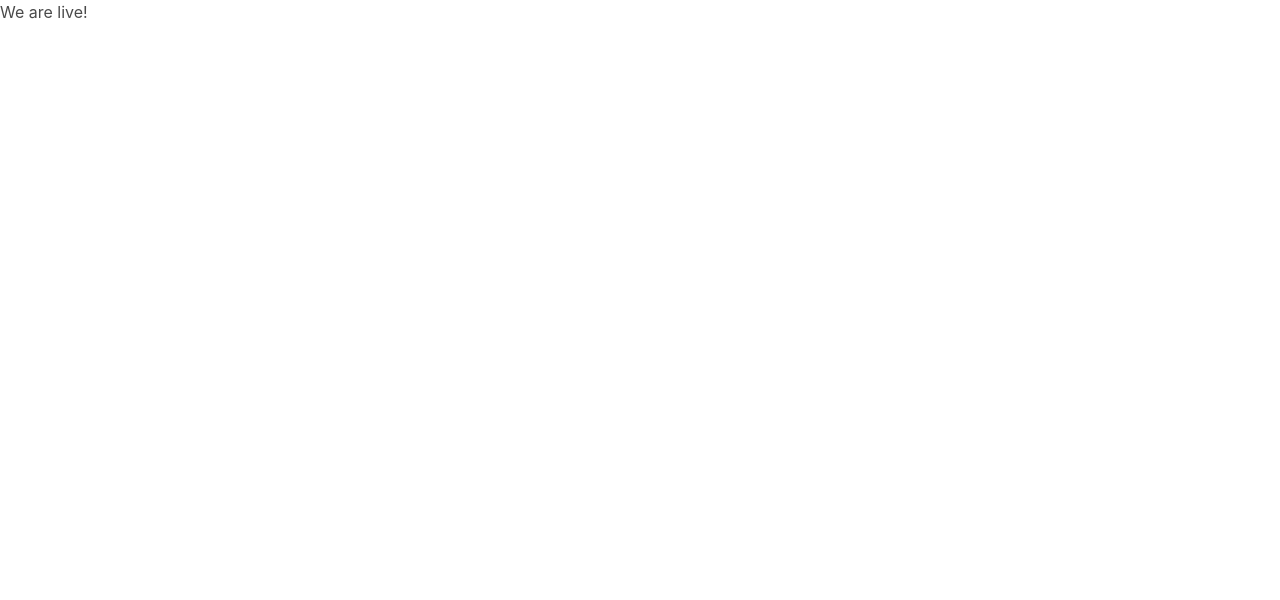
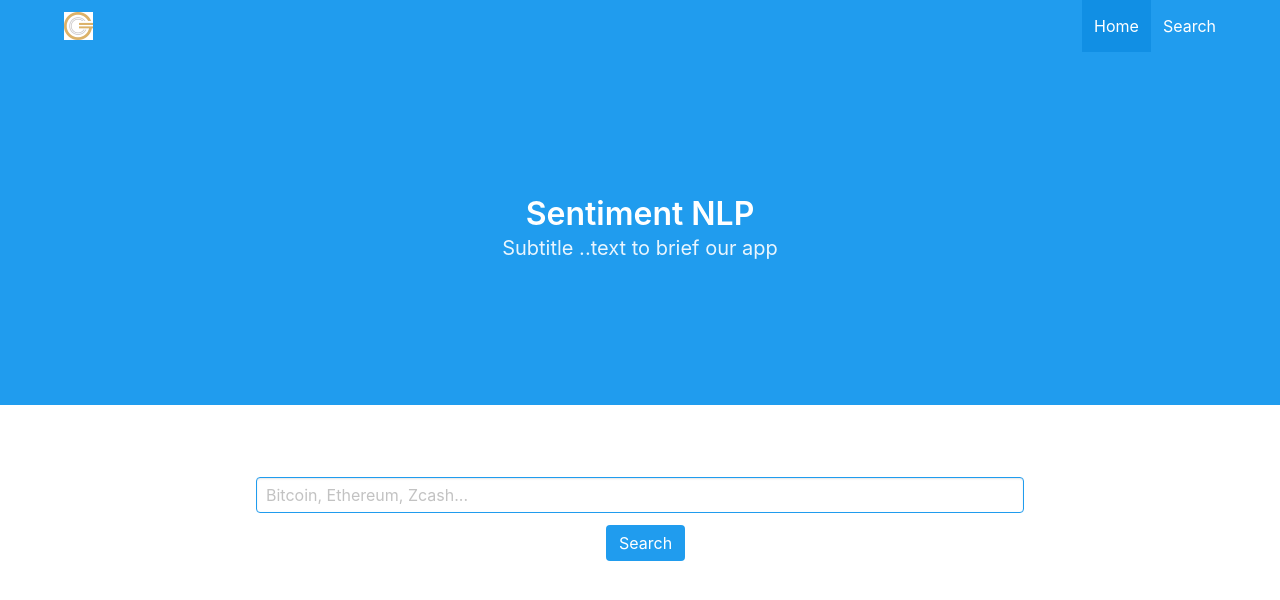
Before and after one commit to deasydoesit/Sentiment-NLP, a website: page app/public/index.html in a window 1280 px wide. Drawn offline with nearby package versions, Linux system fonts and the light colour scheme.

Commit message:
first landing page

```diff
--- a/app/public/index.html
+++ b/app/public/index.html
@@ -1,5 +1,6 @@
 <!DOCTYPE html>
 <html>
+
 <head>
     <meta charset="utf-8" />
     <meta http-equiv="X-UA-Compatible" content="IE=edge">
@@ -9,12 +10,89 @@
     <script defer src="https://use.fontawesome.com/releases/v5.0.7/js/all.js"></script>
     <link rel="stylesheet" type="text/css" media="screen" href="style.css" />
 </head>
+
 <body>
-    <h1>We are live!</h1>
+    <!--hero-->
+    <section class="hero is-info is-medium">
+        <div class="hero-head">
+            <nav class="navbar">
+                <div class="container">
+                    <div class="navbar-brand">
+                        <a class="navbar-item">
+                            <img src="./Images/logo.png" alt="Logo">
+                        </a>
+                        <span class="navbar-burger burger" data-target="navbarMenuHeroB">
+                            <span>Home</span>
+                            <span>Search</span>
+                        </span>
+                    </div>
+                    <div id="navbarMenuHeroB" class="navbar-menu">
+                        <div class="navbar-end">
+                            <a href="/index.html" class="navbar-item is-active">
+                                Home
+                            </a>
+                            <a class="navbar-item">
+                                Search
+                            </a>
+                        </div>
+                    </div>
+                </div>
+            </nav>
+        </div>
 
-    <!-- We need a search bar -->
+        <div class="hero-body">
+            <div class="container has-text-centered">
+                <p class="title">
+                    Sentiment NLP
+                </p>
+                <p class="subtitle">
+                    Subtitle ..text to brief our app
+                </p>
+            </div>
+        </div>
+    </section>
+    <br>
+    <br>
+    <br>
+    <div class="container width= 500px">
+        <div class=" block ">
+            <div class="field">
+                <p class="control ">
+                    <input type="text " class="input is-info" id="searchTerm" placeholder="Bitcoin, Ethereum, Zcash... ">
+                </p>
+            </div>
+            <div class="block">
+                <a href="#" class="button is-info" id="searchButton">Search</a>
+            </div>
+        </div>
 
-    <script src="https://code.jquery.com/jquery-3.3.1.min.js" integrity="sha256-FgpCb/KJQlLNfOu91ta32o/NMZxltwRo8QtmkMRdAu8=" crossorigin="anonymous"></script>
-    <script src="script.js"></script>
+    </div>
+
+
+
+    <script src="https://code.jquery.com/jquery-3.3.1.min.js " integrity="sha256-FgpCb/KJQlLNfOu91ta32o/NMZxltwRo8QtmkMRdAu8="
+        crossorigin=" anonymous "></script>
+
+    <script type="text/javascript">
+        $(document).ready(function () {
+
+            // Capture the form inputs
+            $("#searchButton").on("click", function (event) {
+                event.preventDefault();
+                var userSearch = $("#searchTerm").val().trim();
+                //post request
+                $.post("/api", userSearch, function (data) {
+                    if (data) {
+                        console.log(data);
+                    } else {
+                        alert("Uh Oh something went wrong X_X");
+                    }
+                    $("#searchTerm").val("");
+                });
+            });
+
+        });
+    </script>
 </body>
+
 </html>
--- a/app/public/style.css
+++ b/app/public/style.css
@@ -0,0 +1,12 @@
+.container {
+    width: 60%;
+    align-items: center;
+}
+
+.button {
+    margin-left: 350px;
+}
+
+.hero {
+    background-image: "./Images/bg1.jpg";
+}
```
Also changed, not shown: app/public/Images/bg1.jpg (added), app/public/Images/bg2.jpg (added), app/public/Images/logo.png (added).
